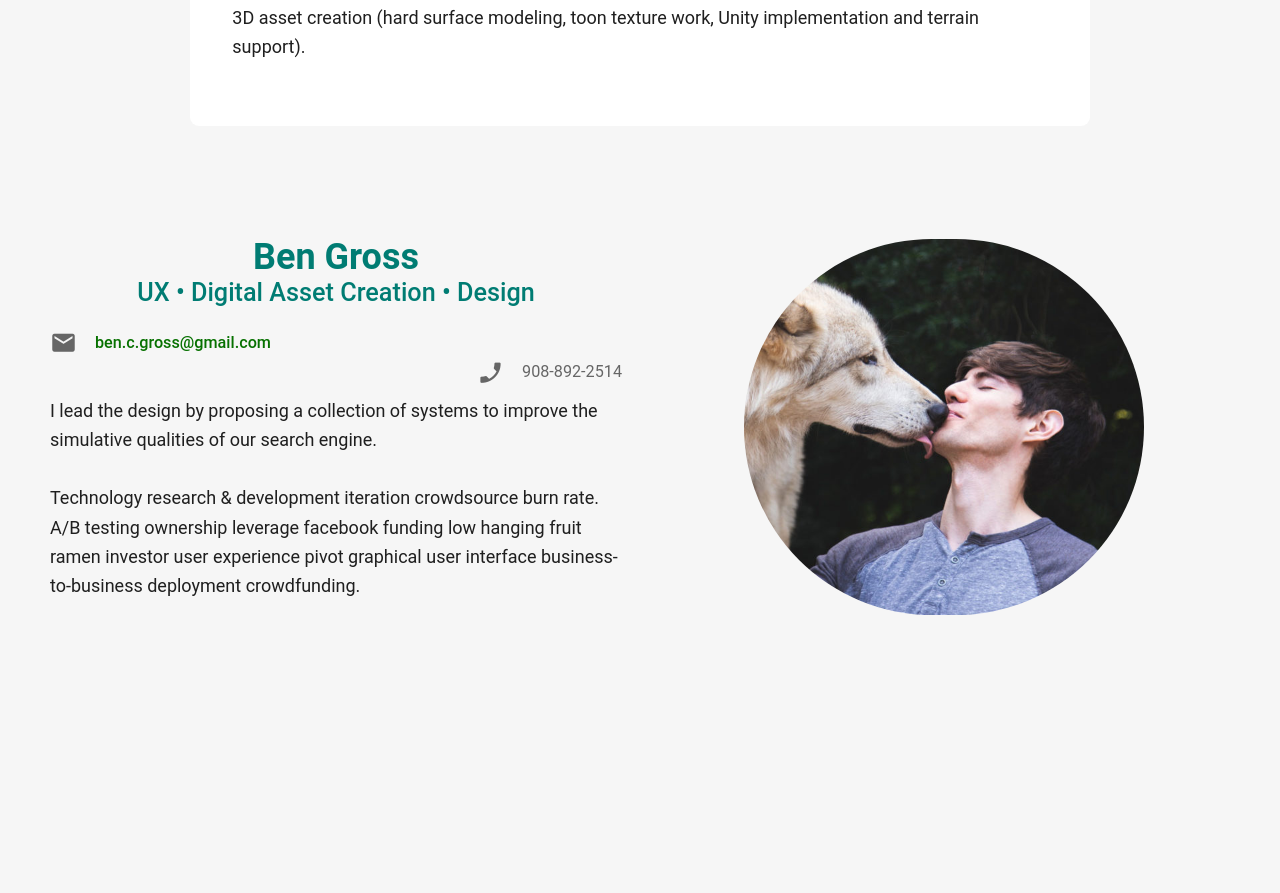
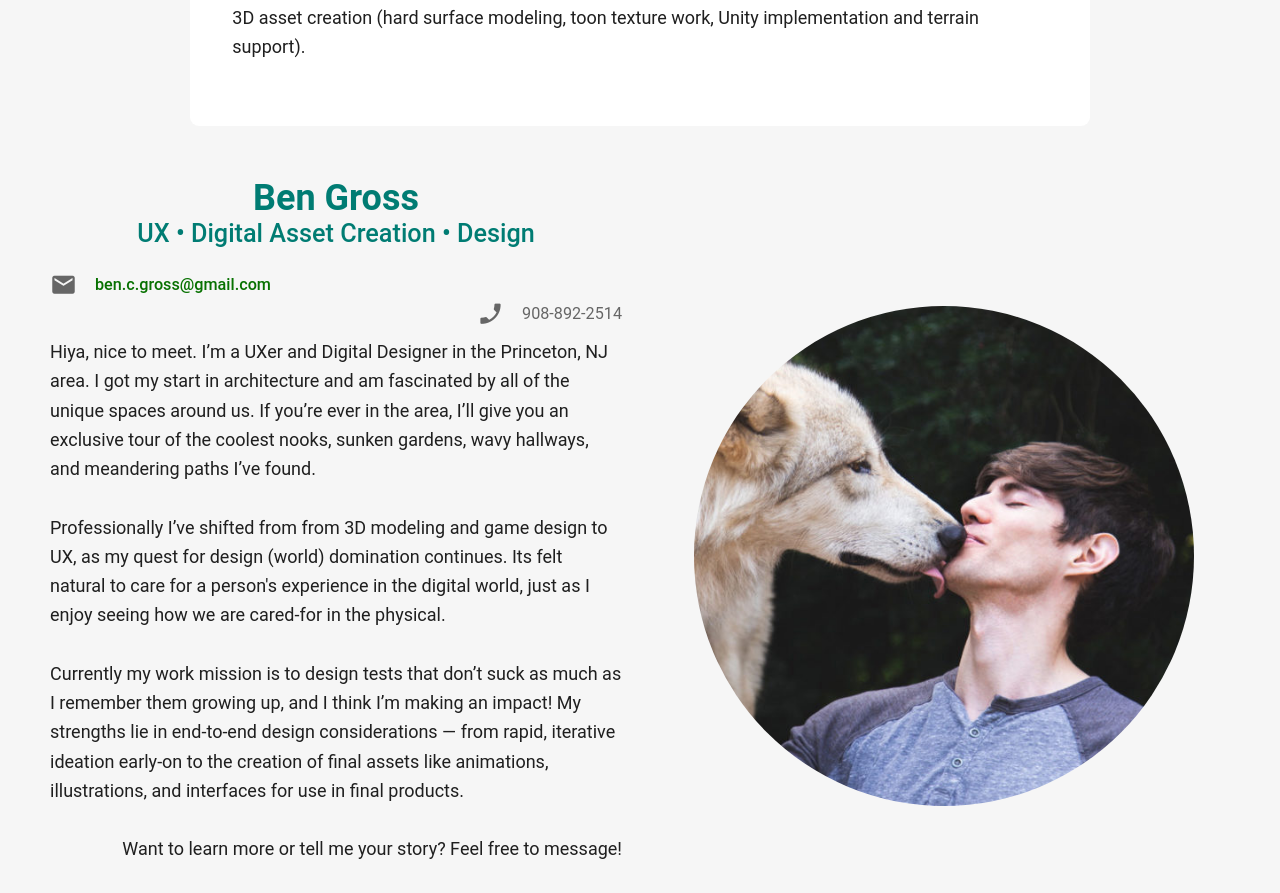
Before and after one commit to savanaben/folio, a plain HTML site: page index.html in a window 1280 px wide. Shown: the part 2895-3788 px from the top of the page. Before the commit the page ends 3525 px from the top, so only its background shows below. Drawn offline with nearby package versions, Linux system fonts and the light colour scheme.

Commit message:
added About section, cleaned up bottom toolbars
pic of me is now circular

```diff
--- a/css/main.css
+++ b/css/main.css
@@ -816,7 +816,7 @@ footer {
   display: grid;
   flex: 1;
   gap: 3rem;
-  grid-template-columns: 1fr 1fr 1fr;
+  grid-template-columns: 1fr;
   height: 5.875rem;
   justify-content: space-between;
   padding: 0;
@@ -959,6 +959,15 @@ Media Queries
 
 
 
+@media only screen and (min-width: 55em) {
+  .about-pic {
+    margin-top: 1rem;
+  }
+
+.about-pic {
+  margin-top: 7rem;
+}
+}
 
 @media only screen and (min-width: 55em) {
   .Section--2col {
--- a/index.html
+++ b/index.html
@@ -152,16 +152,21 @@
         <p>3D asset creation (hard surface modeling, toon texture work, Unity implementation and terrain support).</p>
       </section>
 
-      <section style="margin: 0rem 0rem 4rem 0;"  id="about" class="Section--2col">
+      <section style="margin: 0rem 0rem 4rem 0; padding-top: 2rem;"  id="about" class="Section--2col">
         <div>
           <h2>Ben Gross</h2>
           <h3 class="u-whitespace-pre u-center-align u-padding-bottom">UX • Digital Asset Creation • Design</h3>
           <small class="u-no-margin"><i class="Icon--mail u-padding-right"></i><a href="mailto:ben.c.gross@gmail.com">ben.c.gross@gmail.com</a></small>
           <small><i class="Icon--phone u-padding-left u-reflect-x"></i>908-892-2514</small>
-          <p>I lead the design by proposing a collection of systems to improve the simulative qualities of our search engine.</p>
-          <p>Technology research & development iteration crowdsource burn rate. A/B testing ownership leverage facebook funding low hanging fruit ramen investor user experience pivot graphical user interface business-to-business deployment crowdfunding.</p>
+          <p>Hiya, nice to meet. I’m a UXer and Digital Designer in the Princeton, NJ area. I got my start in architecture and am fascinated by all of the unique spaces around us. If you’re ever in the area, I’ll give you an exclusive tour of the coolest nooks, sunken gardens, wavy hallways, and meandering paths I’ve found. </p>
+          <p>Professionally I’ve shifted from from 3D modeling and game design to UX, as my quest for design (world) domination continues. Its felt natural to care for a person's experience in the digital world, just as I enjoy seeing how we are cared-for in the physical. </p>
+          <p>Currently my work mission is to design tests that don’t suck as much as I remember them growing up, and I think I’m making an impact! My strengths lie in end-to-end design considerations — from rapid, iterative ideation early-on to the creation of final assets like animations, illustrations, and interfaces for use in final products.
+          </p>
+          <p>Want to learn more or tell me your story? Feel free to message!
+          </p>
+
         </div>
-        <img style="max-width: 400px; border-radius: 20rem; justify-self: center;" src="img/bengross.jpg"  alt="Image of Ben Gross being licked by a wolf." />
+        <img class="about-pic" style="max-width: 500px; border-radius: 20rem; justify-self: center;" src="img/bengross-square.jpg"  alt="Image of Ben Gross being licked by a wolf." />
       </section>
     </main>
 
```
Also changed, not shown: maps.html (+9 -2 lines), math-mania.html (+8 -1 lines), simulated-search.html (+7 -0 lines), test-design.html (+8 -1 lines), toolbar-redesign.html (+7 -0 lines), img/bengross-square.jpg (added).
